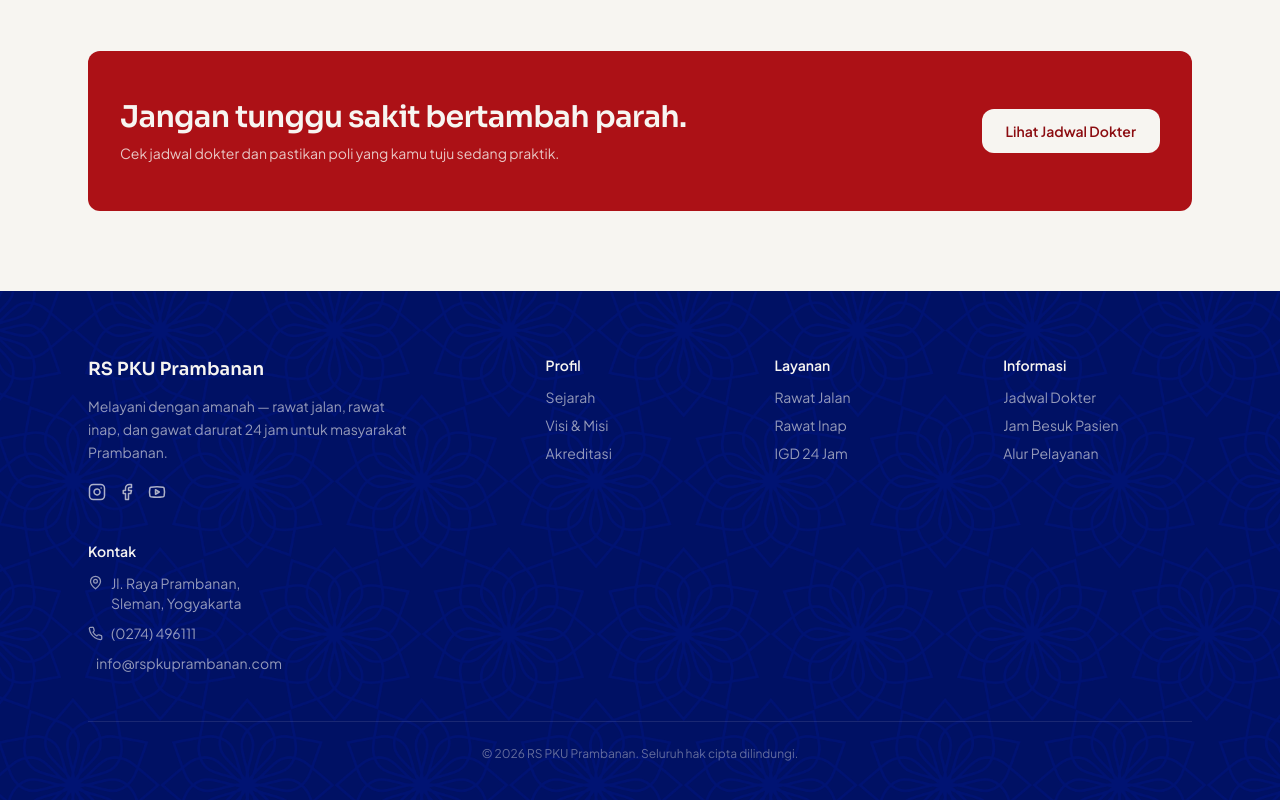
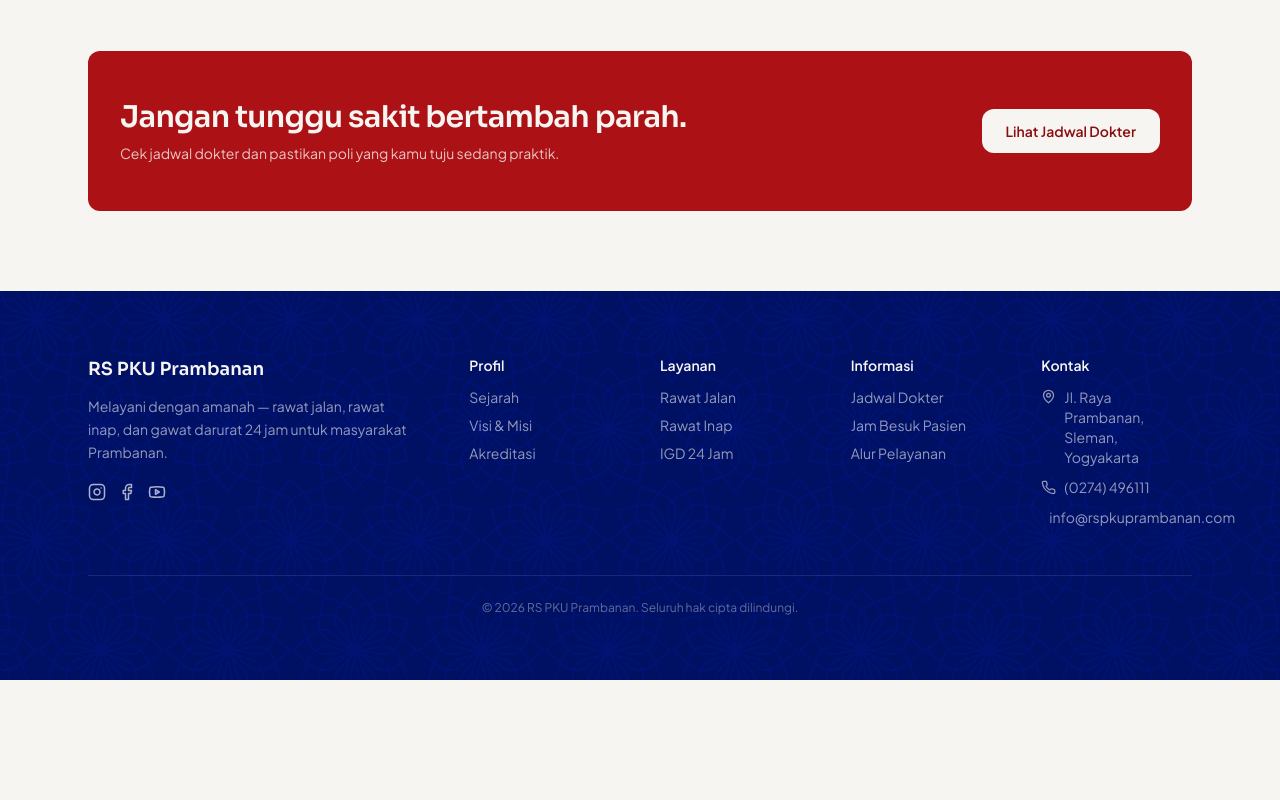
Before and after one commit to senWic/rs-pku-prambanan, a Next.js app: page / in a window 1280 px wide. Shown: the part 3267-4067 px from the top of the page. After the commit the page ends 3947 px from the top, so only its background shows below. Built offline with nearby package versions, Linux system fonts and the light colour scheme; no server answers.

Commit message:
Update Footer.tsx

```diff
--- a/components/Footer.tsx
+++ b/components/Footer.tsx
@@ -24,7 +24,7 @@
         style={{ backgroundImage: "url('/footer-web1.png')" }}
       >
       <div className="mx-auto max-w-6xl px-6">
-        <div className="grid gap-10 sm:grid-cols-2 lg:grid-cols-5">
+        <div className="grid gap-10 sm:grid-cols-2 lg:grid-cols-6">
           <div className="lg:col-span-2">
             <p className="font-display text-lg font-semibold">RS PKU Prambanan</p>
             <p className="mt-3 max-w-xs text-sm leading-relaxed text-cream/60">
```
